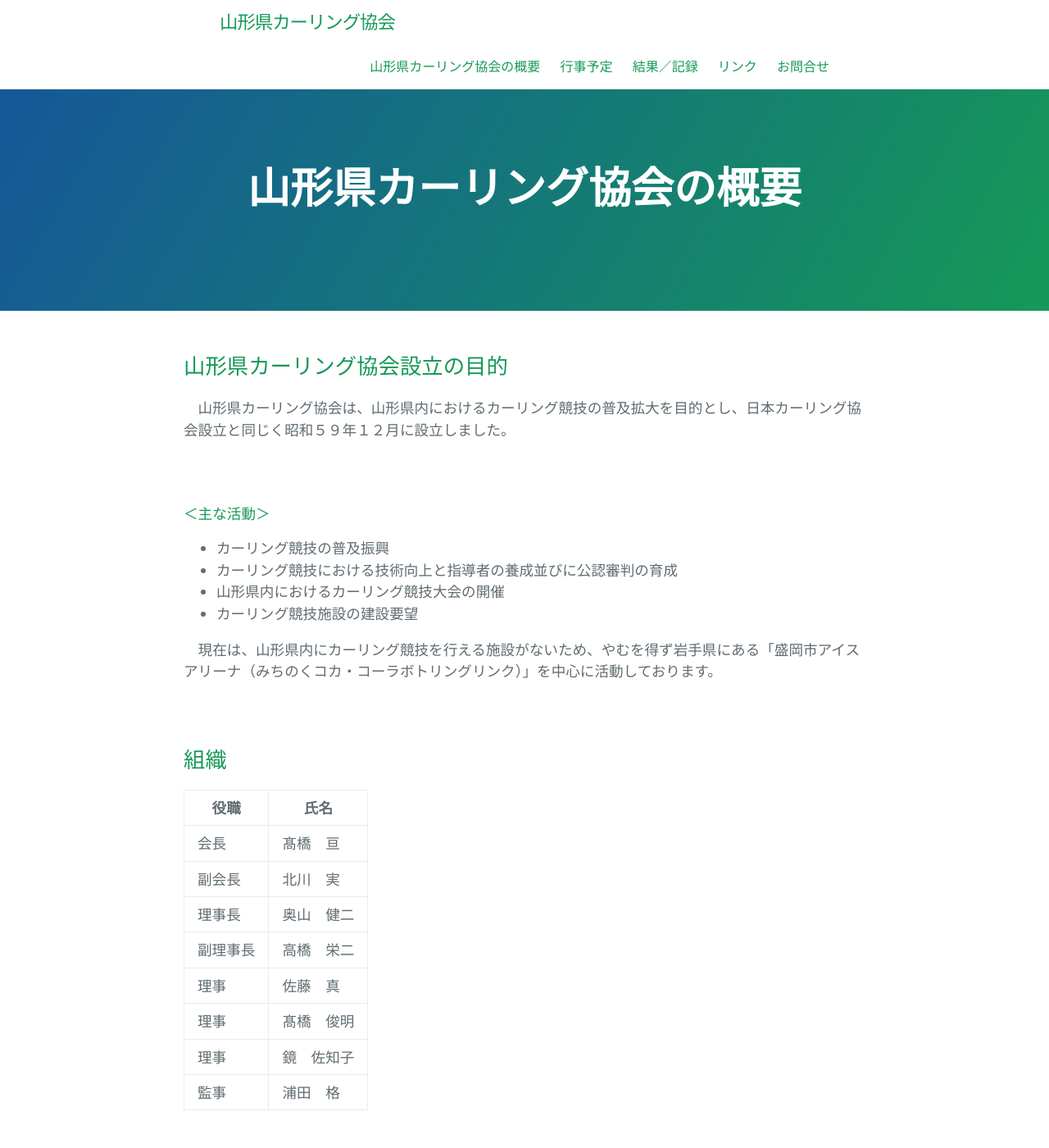
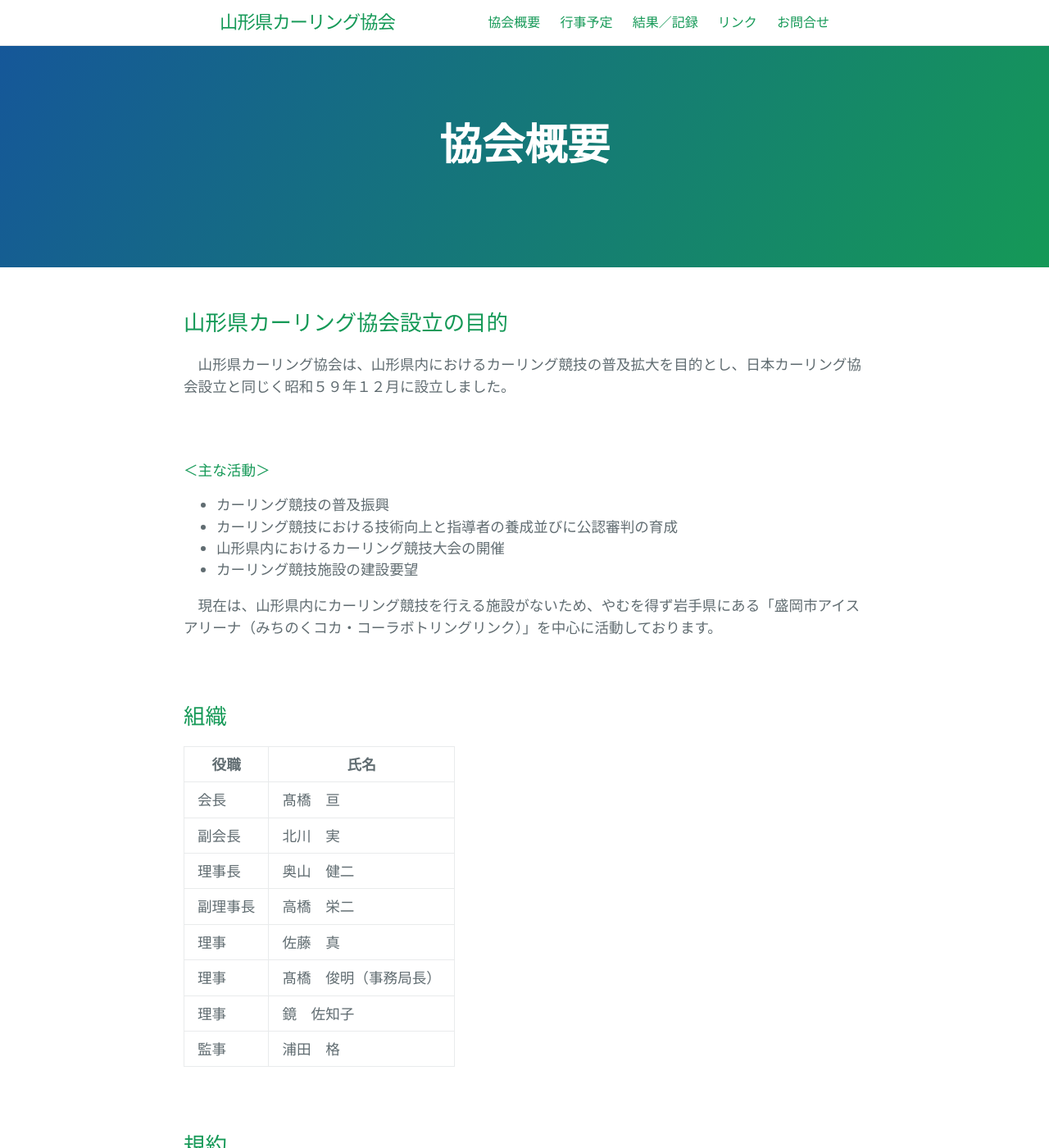
Before and after one commit to oleatech/yamagata-curling-assoc, a Jekyll site: the page built from 01_about.markdown, in a window 1280 px wide and 1400 px high. Shown: the whole window at 82% size. Built offline with Jekyll 4.4.1, drawn with Linux system fonts in a browser that asks for light colours.

Commit message:
Update 01_about.markdown

```diff
--- a/01_about.markdown
+++ b/01_about.markdown
@@ -1,6 +1,6 @@
 ---
 layout: page
-title: 山形県カーリング協会の概要
+title: 協会概要
 nav: true
 permalink: /01_about/
 ref: 01_about
@@ -26,16 +26,16 @@ order: 10
 
 ## 組織
 
-| 役職     | 氏名       |
-| -------- | ---------- |
-| 会長     | 髙橋　亘   |
-| 副会長   | 北川　実   |
-| 理事長   | 奥山　健二 |
-| 副理事長 | 高橋　栄二 |
-| 理事     | 佐藤　真   |
-| 理事     | 髙橋　俊明 |
-| 理事     | 鏡　佐知子 |
-| 監事     | 浦田　格   |
+| 役職     | 氏名                   |
+| -------- | ---------------------- |
+| 会長     | 髙橋　亘               |
+| 副会長   | 北川　実               |
+| 理事長   | 奥山　健二             |
+| 副理事長 | 高橋　栄二             |
+| 理事     | 佐藤　真               |
+| 理事     | 髙橋　俊明（事務局長） |
+| 理事     | 鏡　佐知子             |
+| 監事     | 浦田　格               |
 
 <br>
 
```
